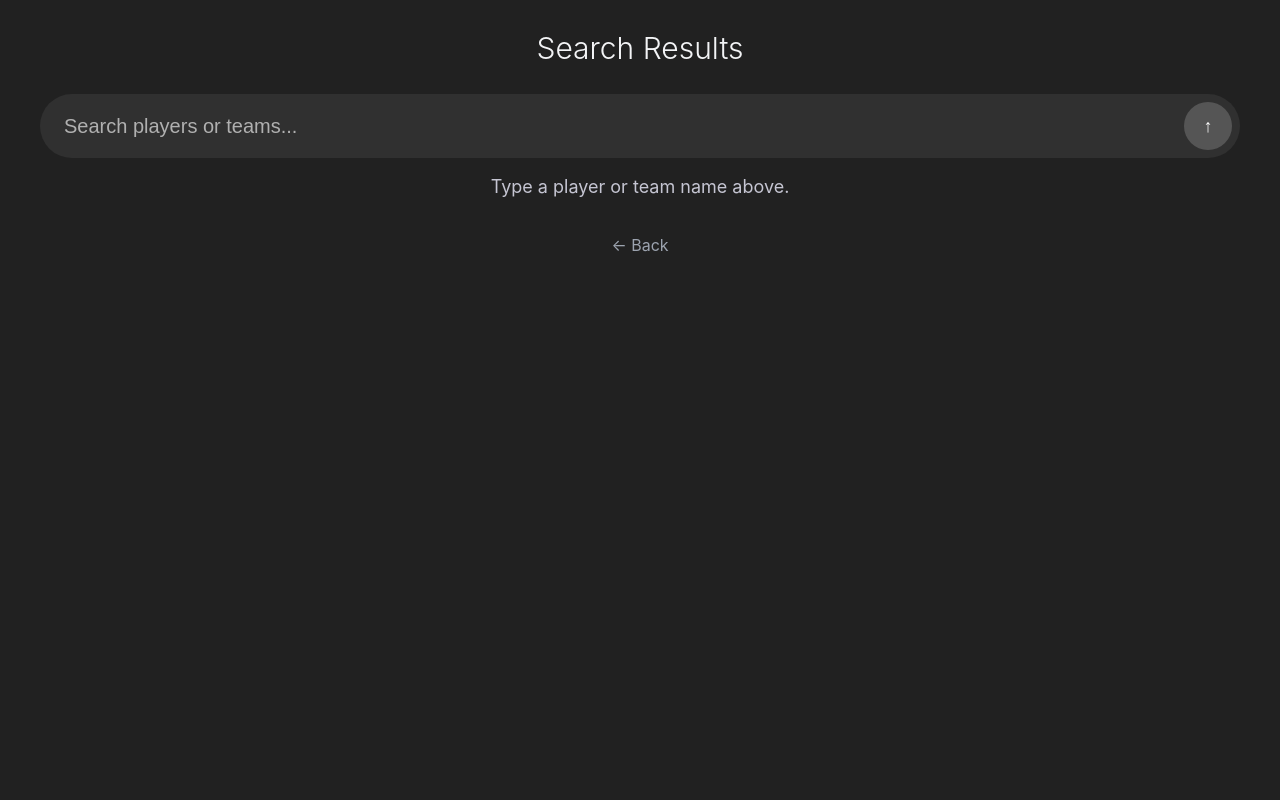
After one commit to OUXander/Basketball-Reference, a Flask app: page /search in a window 1280 px wide. The commit adds this page. Run offline with Flask 3, Linux system fonts and the light colour scheme.

Commit message:
Added search functionality, pages for players and teams, and redesigned some UI

```diff
--- a/app/main.py
+++ b/app/main.py
@@ -1,4 +1,4 @@
-from flask import Flask, render_template
+from flask import Flask, render_template, request
 from dotenv import load_dotenv
 import os
 import warnings
@@ -8,9 +8,124 @@ load_dotenv()
 API_KEY = os.getenv("API_KEY")
 if API_KEY is None:
     warnings.warn("No API key found, statistics will be missing", FutureWarning)
+
 app = Flask(__name__)
+
+# Placeholder data
+ALL_PLAYERS = [
+    "LeBron James",
+    "Kobe Bryant",
+    "Stephen Curry",
+    "Kevin Durant",
+    "Nikola Jokic",
+    "Giannis Antetokounmpo",
+    "Kareem Abdul-Jabbar",
+    "Shaquille O'Neal"
+]
+
+ALL_TEAMS = [
+    "Atlanta Hawks",
+    "Boston Celtics",
+    "Brooklyn Nets",
+    "Charlotte Hornets",
+    "Chicago Bulls",
+    "Cleveland Cavaliers",
+    "Dallas Mavericks",
+    "Denver Nuggets",
+    "Detroit Pistons",
+    "Golden State Warriors",
+    "Houston Rockets",
+    "Indiana Pacers",
+    "Los Angeles Clippers",
+    "Los Angeles Lakers",
+    "Memphis Grizzlies",
+    "Miami Heat",
+    "Milwaukee Bucks",
+    "Minnesota Timberwolves",
+    "New Orleans Pelicans",
+    "New York Knicks",
+    "Oklahoma City Thunder",
+    "Orlando Magic",
+    "Philadelphia 76ers",
+    "Phoenix Suns",
+    "Portland Trail Blazers",
+    "Sacramento Kings",
+    "San Antonio Spurs",
+    "Toronto Raptors",
+    "Utah Jazz",
+    "Washington Wizards"
+]
 
 # serve index page
 @app.route("/")
 def index():
     return render_template("index.html")
+
+# route to players
+@app.route("/players")
+@app.route("/players/<letter>")
+def players(letter="A"):
+    letter = letter.upper()
+
+    filtered_players = [
+        p for p in ALL_PLAYERS if p.split()[-1][0].upper() == letter
+    ]
+
+    alphabet = list("ABCDEFGHIJKLMNOPQRSTUVWXYZ")
+
+    return render_template(
+        "players.html",
+        players=filtered_players,
+        alphabet=alphabet,
+        selected_letter=letter
+    )
+
+# route to teams
+@app.route("/teams")
+@app.route("/teams/<letter>")
+def teams(letter="A"):
+    letter = letter.upper()
+
+    filtered_teams = [
+        team for team in ALL_TEAMS if team[0].upper() == letter
+    ]
+
+    alphabet = list("ABCDEFGHIJKLMNOPQRSTUVWXYZ")
+
+    return render_template(
+        "teams.html",
+        teams=filtered_teams,
+        alphabet=alphabet,
+        selected_letter=letter
+    )
+
+# route to search
+@app.route("/search")
+def search():
+    query = request.args.get("q", "").strip()
+
+    player_results = []
+    team_results = []
+
+    if query:
+        lower_query = query.lower()
+
+        player_results = [
+            player for player in ALL_PLAYERS
+            if lower_query in player.lower()
+        ]
+
+        team_results = [
+            team for team in ALL_TEAMS
+            if lower_query in team.lower()
+        ]
+
+    return render_template(
+        "search_results.html",
+        query=query,
+        player_results=player_results,
+        team_results=team_results
+    )
+
+if __name__ == "__main__":
+    app.run(debug=True, port=8000)
--- a/app/static/css/style.css
+++ b/app/static/css/style.css
@@ -150,6 +166,51 @@ body {
 	transition: background-color 0.2s ease, box-shadow 0.2s ease;
 }
 
+/* Wrapper to hold input + button */
+.search-wrapper {
+	position: relative;
+	width: 100%;
+	max-width: 1200px;
+}
+
+/* Modify existing input padding */
+.search-bar {
+	padding: 0 70px 0 24px; /* space for button */
+	font-size: 20px; /* optional tweak */
+}
+
+/* ChatGPT-style button */
+.search-submit {
+	position: absolute;
+	right: 8px;
+	top: 50%;
+	transform: translateY(-50%);
+	width: 48px;
+	height: 48px;
+	border-radius: 50%;
+	border: none;
+	background-color: #555; /* disabled */
+	color: white;
+	font-size: 18px;
+	cursor: not-allowed;
+	display: flex;
+	align-items: center;
+	justify-content: center;
+	transition: all 0.2s ease;
+}
+
+/* Active (when typing) */
+.search-submit.active {
+	background-color: white;
+	color: black;
+	cursor: pointer;
+}
+
+/* Hover effect */
+.search-submit.active:hover {
+	background-color: #e5e5e5;
+}
+
 .search-bar::placeholder {
 	color: #b0b0b0;
 	opacity: 1;
@@ -158,6 +219,93 @@ body {
 .search-bar:focus {
 	background-color: #383838;
 	box-shadow: 0 0 0 2px #4a4a4a;
+}
+
+.search-form {
+	width: 100%;
+	max-width: 1200px;
+	display: flex;
+	justify-content: center;
+}
+
+.results-label {
+	margin-top: 18px;
+	margin-bottom: 18px;
+	color: #c5c5d2;
+	font-size: 18px;
+}
+
+.results-block {
+	width: 100%;
+	max-width: 700px;
+	margin-top: 24px;
+}
+
+.results-block h2 {
+	text-align: left;
+	margin-bottom: 12px;
+	color: #f3f4f6;
+	font-size: 24px;
+	font-weight: 500;
+}
+
+/* Alphabet row */
+.alphabet {
+	display: flex;
+	flex-wrap: wrap;
+	gap: 10px;
+	margin: 20px 0 30px;
+}
+
+.alphabet a {
+	text-decoration: none;
+	color: #9ca3af;
+	font-size: 18px;
+	padding: 6px 10px;
+	border-radius: 8px;
+	transition: background 0.2s, color 0.2s;
+}
+
+.alphabet a:hover {
+	background-color: #1f1f1f;
+	color: white;
+}
+
+.alphabet a.active {
+	background-color: #2a2a2a;
+	color: white;
+	font-weight: 600;
+}
+
+/* Player list */
+.player-list {
+	width: 100%;
+	max-width: 700px;
+	background-color: #1d1d1d;
+	border-radius: 16px;
+	padding: 20px;
+}
+
+.player-item {
+	padding: 12px 0;
+	border-bottom: 1px solid #2a2a2a;
+	color: #e5e7eb;
+}
+
+.player-item:last-child {
+	border-bottom: none;
+}
+
+/* Back link */
+.back-link {
+	display: inline-block;
+	margin-top: 20px;
+	color: #9ca3af;
+	text-decoration: none;
+}
+
+.back-link:hover {
+	color: white;
 }
 
 @media (max-width: 900px) {
--- /dev/null
+++ b/app/templates/search_results.html
@@ -0,0 +1,69 @@
+<!DOCTYPE html>
+<html lang="en">
+<head>
+    <meta charset="UTF-8">
+    <title>Search Results</title>
+    <link rel="stylesheet" href="{{ url_for('static', filename='css/style.css') }}">
+</head>
+<body>
+
+<div class="app">
+    <main class="main-content">
+        <div class="search-section">
+            <h1>Search Results</h1>
+
+            <form action="{{ url_for('search') }}" method="GET" class="search-form">
+                <div class="search-wrapper">
+                    <input
+                        type="text"
+                        name="q"
+                        placeholder="Search players or teams..."
+                        class="search-bar"
+                        id="searchInput"
+                    >
+
+                    <button type="submit" class="search-submit" id="searchButton" disabled>
+                        ↑
+                    </button>
+                </div>
+            </form>
+
+            {% if query %}
+                <p class="results-label">Showing results for: "{{ query }}"</p>
+
+                <div class="results-block">
+                    <h2>Players</h2>
+                    <div class="player-list">
+                        {% if player_results %}
+                            {% for player in player_results %}
+                                <div class="player-item">{{ player }}</div>
+                            {% endfor %}
+                        {% else %}
+                            <div class="player-item">No matching players found.</div>
+                        {% endif %}
+                    </div>
+                </div>
+
+                <div class="results-block">
+                    <h2>Teams</h2>
+                    <div class="player-list">
+                        {% if team_results %}
+                            {% for team in team_results %}
+                                <div class="player-item">{{ team }}</div>
+                            {% endfor %}
+                        {% else %}
+                            <div class="player-item">No matching teams found.</div>
+                        {% endif %}
+                    </div>
+                </div>
+            {% else %}
+                <p class="results-label">Type a player or team name above.</p>
+            {% endif %}
+
+            <a href="{{ url_for('index') }}" class="back-link">← Back</a>
+        </div>
+    </main>
+</div>
+
+</body>
+</html>
```
Also changed, not shown: other parts of app/static/css/style.css (+40 -25 lines), app/static/js/sidebar.js (+22 -7 lines), app/templates/index.html (+23 -9 lines), app/templates/players.html (added, +47 -0 lines), app/templates/teams.html (added, +45 -0 lines).
